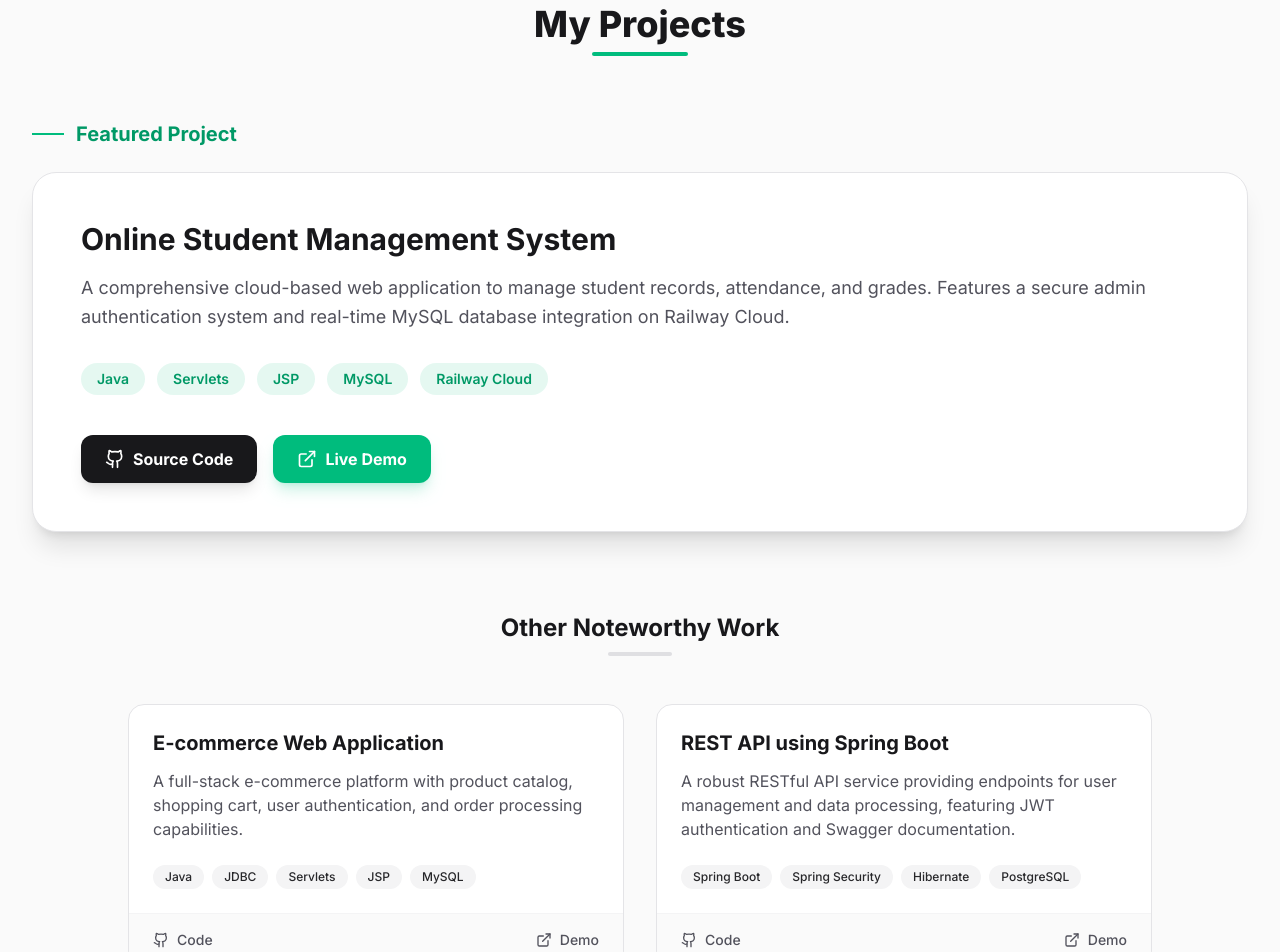
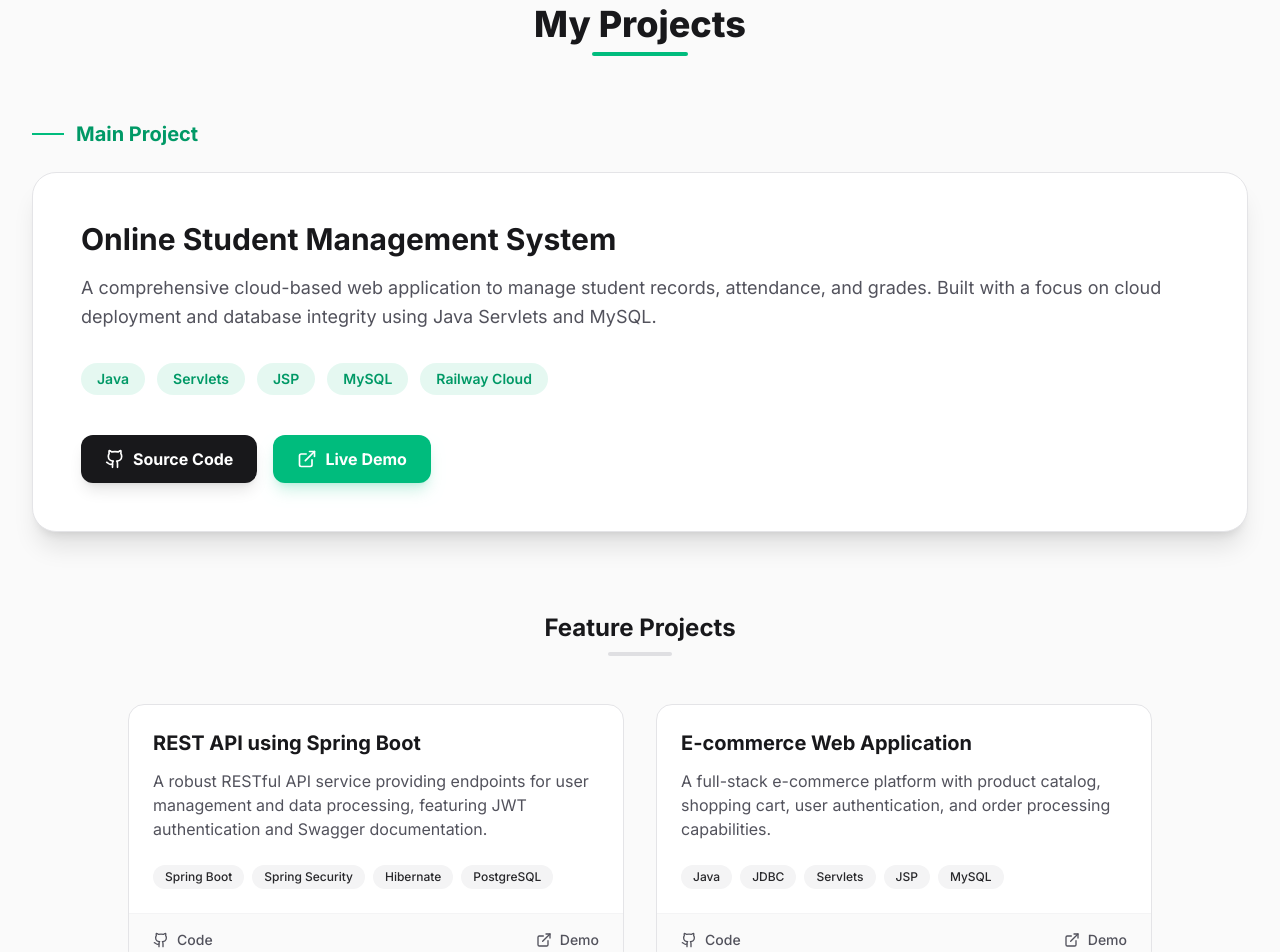
Before and after one commit to nishuyadav421/nishu-portfolio, a React (Vite) app: page / in a window 1280 px wide. Shown: the part 2600-3552 px from the top of the page. Built offline with nearby package versions, Linux system fonts and the light colour scheme.

Commit message:
Moved SMS project to featured section

```diff
--- a/src/components/Projects.tsx
+++ b/src/components/Projects.tsx
@@ -1,26 +1,28 @@
 import { motion } from 'motion/react';
 import { Github, ExternalLink } from 'lucide-react';
 
-const mainProject = {
+// Yeh project ab upar Highlight (bade card) mein dikhega
+const highlightedProject = {
   title: "Online Student Management System",
-  description: "A comprehensive cloud-based web application to manage student records, attendance, and grades. Features a secure admin authentication system and real-time MySQL database integration on Railway Cloud.",
+  description: "A comprehensive cloud-based web application to manage student records, attendance, and grades. Built with a focus on cloud deployment and database integrity using Java Servlets and MySQL.",
   tech: ["Java", "Servlets", "JSP", "MySQL", "Railway Cloud"],
   github: "https://github.com/nishuyadav421/SchoolManagement",
   demo: "https://schoolmanagement-production-e9b4.up.railway.app/login.jsp"
 };
 
-const otherProjects = [
+// Yeh dono niche grid mein rahenge
+const featureProjects = [
+  {
+    title: "REST API using Spring Boot",
+    description: "A robust RESTful API service providing endpoints for user management and data processing, featuring JWT authentication and Swagger documentation.",
+    tech: ["Spring Boot", "Spring Security", "Hibernate", "PostgreSQL"],
+    github: "#",
+    demo: "#"
+  },
   {
     title: "E-commerce Web Application",
     description: "A full-stack e-commerce platform with product catalog, shopping cart, user authentication, and order processing capabilities.",
     tech: ["Java", "JDBC", "Servlets", "JSP", "MySQL"],
-    github: "#",
-    demo: "#"
-  },
-  {
-    title: "REST API using Spring Boot",
-    description: "A robust RESTful API service providing endpoints for user management and data processing, featuring JWT authentication and Swagger documentation.",
-    tech: ["Spring Boot", "Spring Security", "Hibernate", "PostgreSQL"],
     github: "#",
     demo: "#"
   }
@@ -39,7 +41,7 @@ export default function Projects() {
           <div className="mt-2 w-24 h-1 bg-emerald-500 mx-auto rounded-full"></div>
         </div>
 
-        {/* --- MAIN PROJECT (Separate Section) --- */}
+        {/* --- HIGHLIGHTED PROJECT (School Management) --- */}
         <motion.div
           initial={{ opacity: 0, y: 20 }}
           whileInView={{ opacity: 1, y: 0 }}
@@ -48,21 +50,20 @@ export default function Projects() {
         >
           <h3 className="text-xl font-bold text-emerald-600 dark:text-emerald-400 mb-6 flex items-center">
             <span className="w-8 h-[2px] bg-emerald-500 mr-3"></span>
-            Featured Project
+            Main Project
           </h3>
 
           <div className="bg-white dark:bg-zinc-900 border border-zinc-200 dark:border-zinc-800 rounded-3xl overflow-hidden shadow-xl flex flex-col lg:flex-row">
-            {/* Project Content */}
             <div className="p-8 lg:p-12 flex-1">
               <h3 className="text-3xl font-bold text-zinc-900 dark:text-white mb-4">
-                {mainProject.title}
+                {highlightedProject.title}
               </h3>
               <p className="text-lg text-zinc-600 dark:text-zinc-400 mb-8 leading-relaxed">
-                {mainProject.description}
+                {highlightedProject.description}
               </p>
 
               <div className="flex flex-wrap gap-3 mb-10">
-                {mainProject.tech.map((tech) => (
+                {highlightedProject.tech.map((tech) => (
                   <span key={tech} className="px-4 py-1.5 bg-emerald-500/10 text-emerald-600 dark:text-emerald-400 rounded-full text-sm font-semibold">
                     {tech}
                   </span>
@@ -71,7 +72,7 @@ export default function Projects() {
 
               <div className="flex flex-wrap gap-4">
                 <a
-                  href={mainProject.github}
+                  href={highlightedProject.github}
                   target="_blank"
                   rel="noopener noreferrer"
                   className="flex items-center px-6 py-3 bg-zinc-900 dark:bg-white text-white dark:text-zinc-900 rounded-xl font-bold hover:scale-105 transition shadow-lg"
@@ -80,7 +81,7 @@ export default function Projects() {
                   Source Code
                 </a>
                 <a
-                  href={mainProject.demo}
+                  href={highlightedProject.demo}
                   target="_blank"
                   rel="noopener noreferrer"
                   className="flex items-center px-6 py-3 bg-emerald-500 text-white rounded-xl font-bold hover:scale-105 transition shadow-lg shadow-emerald-500/20"
@@ -93,60 +94,43 @@ export default function Projects() {
           </div>
         </motion.div>
 
-        {/* --- OTHER PROJECTS GRID --- */}
+        {/* --- FEATURE PROJECTS GRID (REST API & E-commerce) --- */}
         <div className="text-center mb-12">
-          <h2 className="text-2xl font-bold text-zinc-900 dark:text-white">Other Noteworthy Work</h2>
+          <h2 className="text-2xl font-bold text-zinc-900 dark:text-white">Feature Projects</h2>
           <div className="mt-2 w-16 h-1 bg-zinc-400 mx-auto rounded-full opacity-30"></div>
         </div>
 
         <div className="grid grid-cols-1 md:grid-cols-2 gap-8 max-w-5xl mx-auto">
-          {otherProjects.map((project, index) => (
+          {featureProjects.map((project, index) => (
             <motion.div
               key={index}
               initial={{ opacity: 0, y: 20 }}
               whileInView={{ opacity: 1, y: 0 }}
               viewport={{ once: true }}
               transition={{ duration: 0.5, delay: index * 0.1 }}
-              className="bg-white dark:bg-zinc-900 rounded-2xl overflow-hidden border border-zinc-200 dark:border-zinc-800 hover:shadow-lg transition-all flex flex-col h-full group"
+              className="bg-white dark:bg-zinc-900 rounded-2xl overflow-hidden border border-zinc-200 dark:border-zinc-800 hover:shadow-lg transition-all flex flex-col h-full"
             >
               <div className="p-6 flex-grow">
-                <h3 className="text-xl font-bold text-zinc-900 dark:text-white mb-3 group-hover:text-emerald-500 transition-colors">
+                <h3 className="text-xl font-bold text-zinc-900 dark:text-white mb-3">
                   {project.title}
                 </h3>
                 <p className="text-zinc-600 dark:text-zinc-400 mb-6 line-clamp-3">
                   {project.description}
                 </p>
-
                 <div className="flex flex-wrap gap-2">
                   {project.tech.map((tech, i) => (
-                    <span
-                      key={i}
-                      className="px-3 py-1 text-xs font-medium bg-zinc-100 dark:bg-zinc-800 text-zinc-800 dark:text-zinc-300 rounded-full"
-                    >
+                    <span key={i} className="px-3 py-1 text-xs font-medium bg-zinc-100 dark:bg-zinc-800 text-zinc-800 dark:text-zinc-300 rounded-full">
                       {tech}
                     </span>
                   ))}
                 </div>
               </div>
-
               <div className="px-6 py-4 bg-zinc-50 dark:bg-zinc-800/50 border-t border-zinc-100 dark:border-zinc-800 flex justify-between items-center">
-                <a
-                  href={project.github}
-                  target="_blank"
-                  rel="noopener noreferrer"
-                  className="flex items-center text-sm font-medium text-zinc-600 hover:text-emerald-600 dark:text-zinc-400 dark:hover:text-emerald-400 transition-colors"
-                >
-                  <Github className="w-4 h-4 mr-2" />
-                  Code
+                <a href={project.github} target="_blank" rel="noopener noreferrer" className="flex items-center text-sm font-medium text-zinc-600 hover:text-emerald-600 dark:text-zinc-400 dark:hover:text-emerald-400 transition-colors">
+                  <Github className="w-4 h-4 mr-2" /> Code
                 </a>
-                <a
-                  href={project.demo}
-                  target="_blank"
-                  rel="noopener noreferrer"
-                  className="flex items-center text-sm font-medium text-zinc-600 hover:text-emerald-600 dark:text-zinc-400 dark:hover:text-emerald-400 transition-colors"
-                >
-                  <ExternalLink className="w-4 h-4 mr-2" />
-                  Demo
+                <a href={project.demo} target="_blank" rel="noopener noreferrer" className="flex items-center text-sm font-medium text-zinc-600 hover:text-emerald-600 dark:text-zinc-400 dark:hover:text-emerald-400 transition-colors">
+                  <ExternalLink className="w-4 h-4 mr-2" /> Demo
                 </a>
               </div>
             </motion.div>
```
